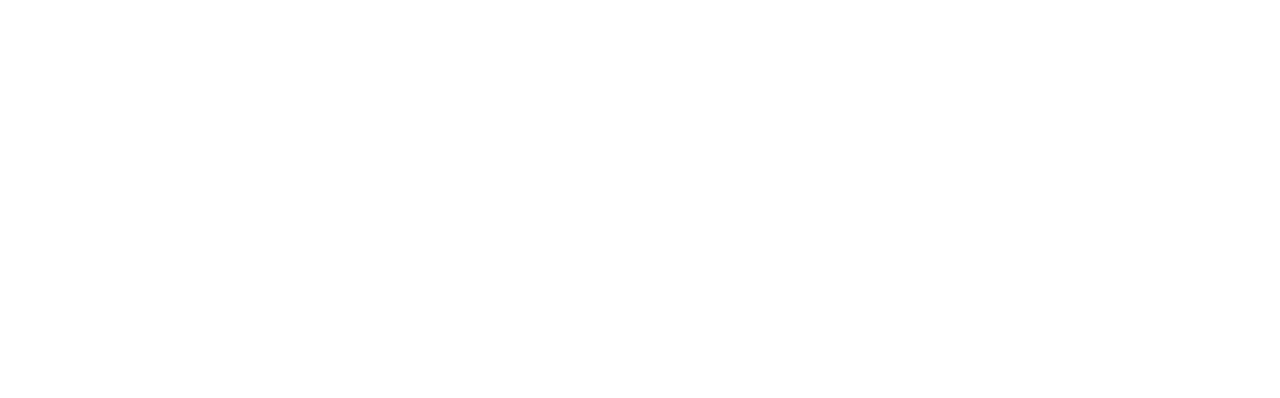
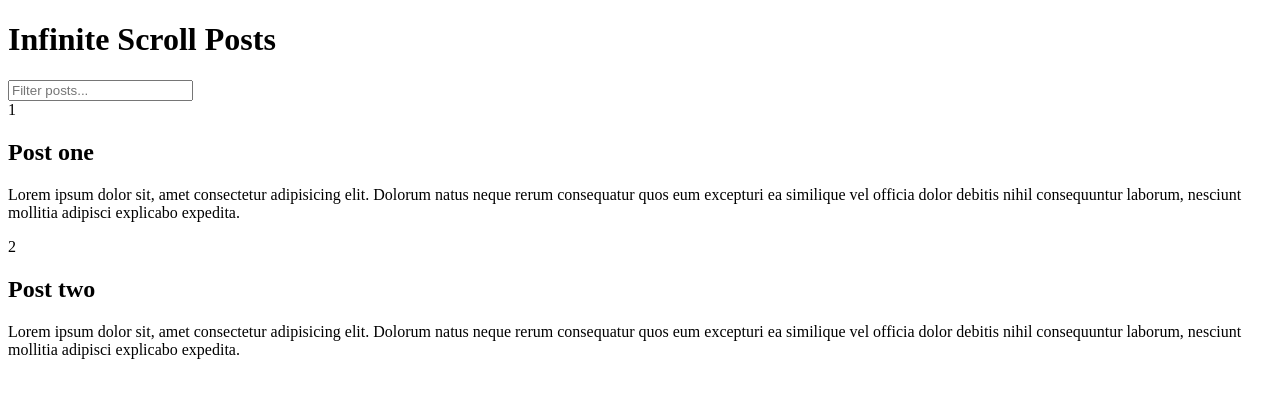
Before and after one commit to Ramon-Carrillo/infinite-scroll-posts, a plain HTML site: page index.html in a window 1280 px wide. Drawn offline with Linux system fonts and the light colour scheme.

Commit message:
finished the html for the project

```diff
--- a/index.html
+++ b/index.html
@@ -8,6 +8,50 @@
     <title>Infinite Scroll Posts</title>
   </head>
   <body>
+    <h1>Infinite Scroll Posts</h1>
+
+    <div class="filter-container">
+      <input
+        type="text"
+        id="filter"
+        class="filter"
+        placeholder="Filter posts..."
+      />
+    </div>
+
+    <div id="post-container">
+      <div class="post">
+        <div class="number">1</div>
+        <div class="post-info">
+          <h2 class="post-title">Post one</h2>
+          <p class="post-body">
+            Lorem ipsum dolor sit, amet consectetur adipisicing elit. Dolorum
+            natus neque rerum consequatur quos eum excepturi ea similique vel
+            officia dolor debitis nihil consequuntur laborum, nesciunt mollitia
+            adipisci explicabo expedita.
+          </p>
+        </div>
+      </div>
+      <div class="post">
+        <div class="number">2</div>
+        <div class="post-info">
+          <h2 class="post-title">Post two</h2>
+          <p class="post-body">
+            Lorem ipsum dolor sit, amet consectetur adipisicing elit. Dolorum
+            natus neque rerum consequatur quos eum excepturi ea similique vel
+            officia dolor debitis nihil consequuntur laborum, nesciunt mollitia
+            adipisci explicabo expedita.
+          </p>
+        </div>
+      </div>
+    </div>
+
+    <div class="loader">
+      <div class="circle"></div>
+      <div class="circle"></div>
+      <div class="circle"></div>
+    </div>
+
     <script src="script.js"></script>
   </body>
 </html>
```
